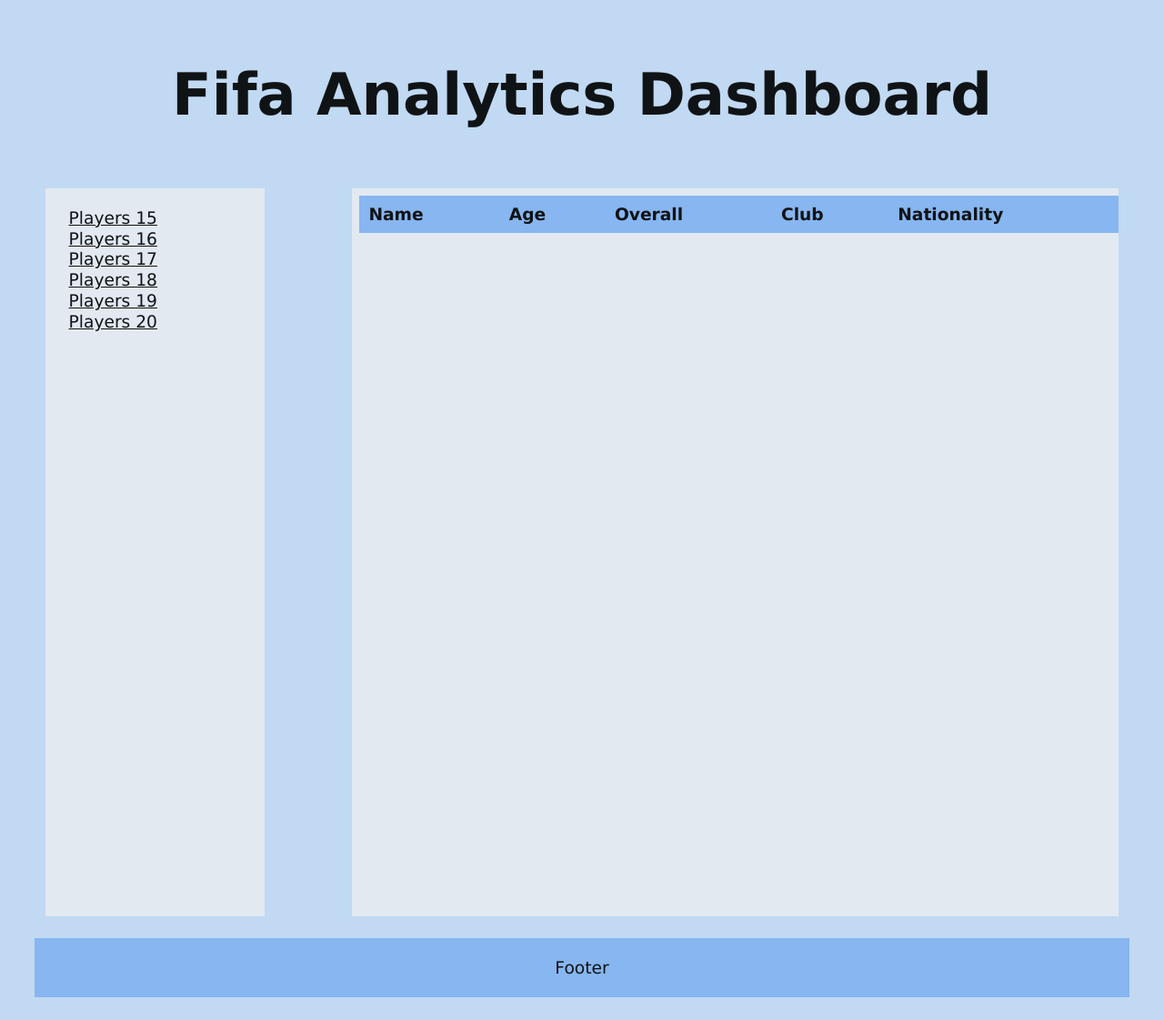
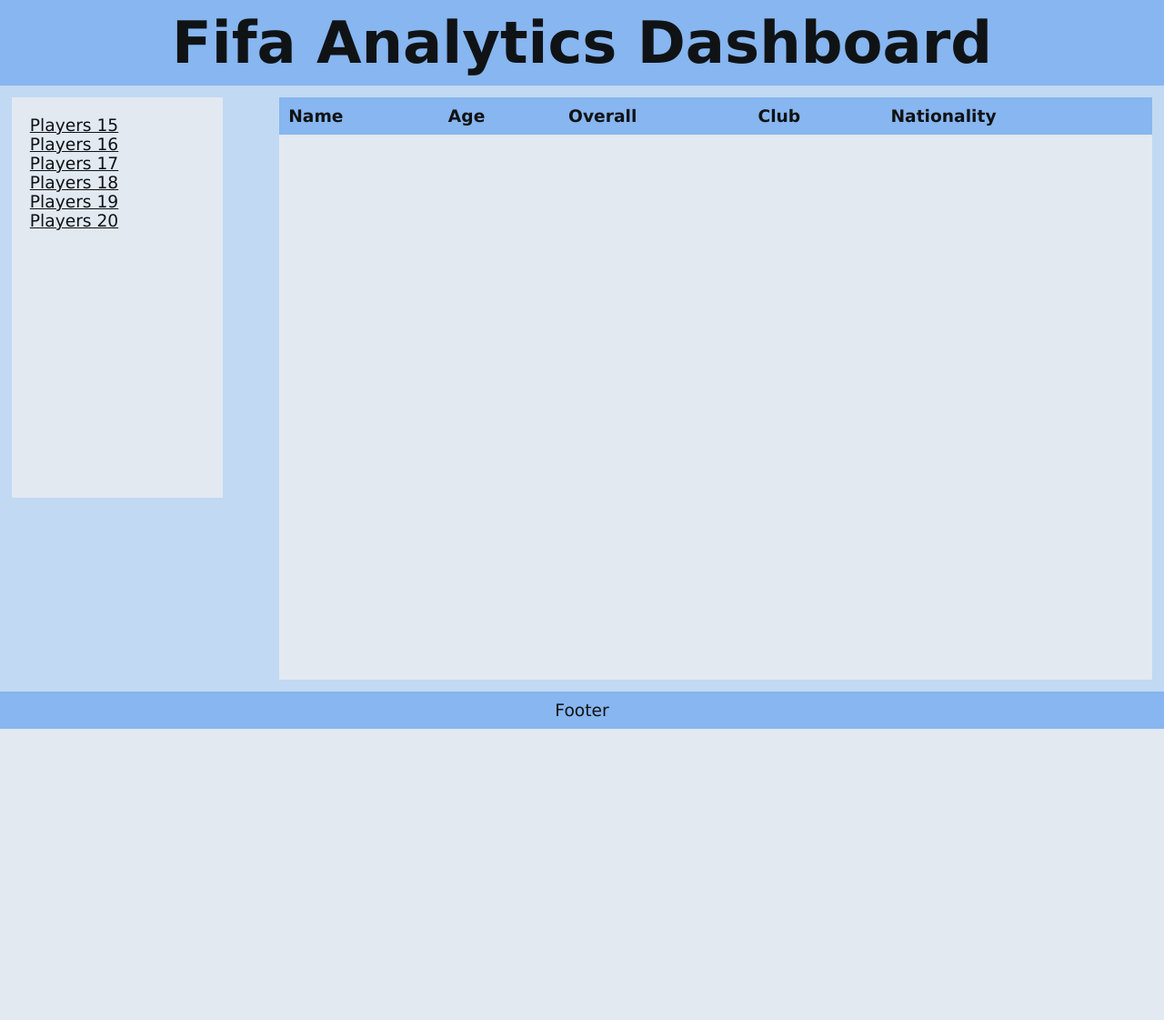
Before and after one commit to sumairrathore/Project_4, a Flask app: template templates/index.html in a window 1280 px wide. Shown: the whole page at 91% size. After the commit the page ends 801 px from the top, so only its background shows below. Run offline with Flask 3, Linux system fonts and the light colour scheme; the template is opened without the code that fills it, so the values that code supplies are empty; some libraries are stand-ins or nearby versions.

Commit message:
olivia update

```diff
--- a/app.py
+++ b/app.py
@@ -31,7 +31,7 @@ def index():
     # Fetch the results from each table and concatenate them
     players = []
     for table in tables:
-        query = f"SELECT long_name, age, overall, club, nationality FROM {table} LIMIT 10"
+        query = f"SELECT long_name, age, overall, club, nationality FROM {table} LIMIT 20"
         results = engine.execute(query)
         players += [dict(row) for row in results]
     # Render the index.html template and pass the players data to it
@@ -43,7 +43,7 @@ def get_table_data():
     # Create a SQLAlchemy engine to connect to the database
     engine = create_engine('sqlite:///data/db/database.db')
     # Query the required columns from the specified table
-    query = f"SELECT long_name, age, overall, club, nationality FROM {table} LIMIT 10"
+    query = f"SELECT long_name, age, overall, club, nationality FROM {table} LIMIT 20"
     results = engine.execute(query)
     players = [dict(row) for row in results]
     # Return the table data as a JSON response
--- a/static/css/style.css
+++ b/static/css/style.css
@@ -3,10 +3,9 @@
     font-size: 14pt;
     background: none;
     color: rgb(16, 19, 21);
-    margin: 1%;
+    margin: 0;
     border: 0;
     padding: 0;
-    box-sizing: border-box;
 }
 
 html {
@@ -19,8 +18,9 @@ body {
 }
 
 header {
-    padding: 30px;
+    background-color: rgb(135, 182, 240);
     text-align: center;
+    padding: 10px;
 }
 
 h1 {
@@ -31,26 +31,16 @@ h1 {
 /* Create two columns/boxes that float next to each other */
 .filters {
     float: left;
-    width: 20%;
+    width: 15%;
     background-color: rgb(226, 233, 241);
     padding: 20px;
-    height: 100vh;
-    overflow-y: scroll;
+    height: 50vh;
+    margin: 1%;
 }
 
 /* Style the list inside the menu */
 .filters ul {
     list-style-type: none;
-    padding: 0;
-}
-
-.content {
-    box-sizing: border-box;
-    float: right;
-    width: 70%;
-    background-color: rgb(226, 233, 241);
-    height: 100vh;
-    overflow-y: scroll;
 }
 
 /* Clear floats after the columns */
@@ -58,6 +48,17 @@ section::after {
     content: "";
     display: table;
     clear: both;
+}
+
+.content {
+    box-sizing: border-box;
+    float: right;
+    width: 75%;
+    height: 80vh;
+    background-color: rgb(226, 233, 241);
+    overflow-x: scroll;
+    overflow-y: scroll;
+    margin: 1%;
 }
 
 table {
@@ -79,7 +80,6 @@ th {
 /* Style the footer */
 footer {
     background-color: rgb(135, 182, 240);
+    text-align: center;
     padding: 10px;
-    text-align: center;
-    color: rgb(193, 217, 242);
 }
--- a/templates/index.html
+++ b/templates/index.html
@@ -10,7 +10,6 @@
         <meta http-equiv="X-UA-Compatible" content="ie=edge">
         <title>UofT Data Analytics Bootcamp Project 3</title>
         <link rel="stylesheet" type="text/css" href="{{ url_for('static', filename='css/style.css') }}">
-        <link rel="stylesheet" type="text/css" href="{{ url_for('static', filename='css/panel.css') }}">
         <!-- <link rel="stylesheet" href="https://maxcdn.bootstrapcdn.com/bootstrap/4.0.0/css/bootstrap.min.css"> -->
         <script src="https://code.jquery.com/jquery-3.2.1.slim.min.js"></script>
         <script src="https://cdnjs.cloudflare.com/ajax/libs/popper.js/1.12.9/umd/popper.min.js"></script>
```
Also changed, not shown: static/css/panel.css (deleted, +0 -30 lines).
